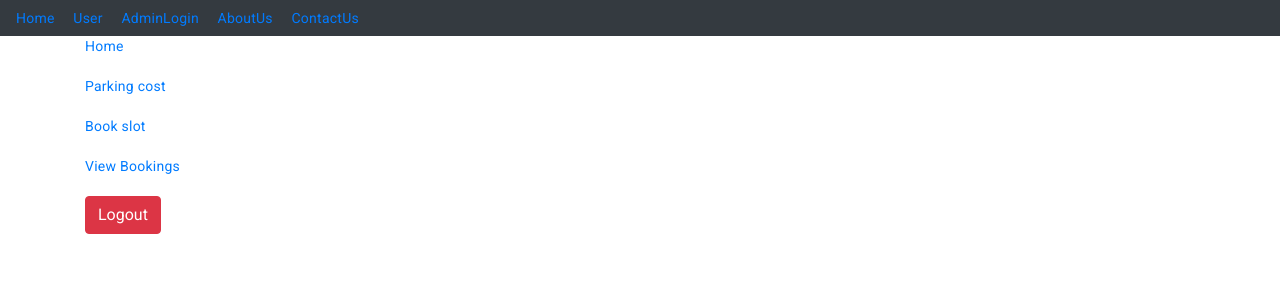
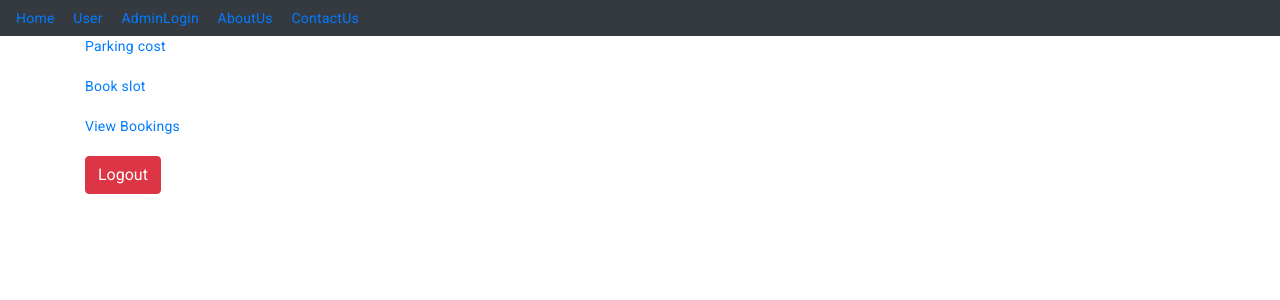
Before and after one commit to prabhupiraji/OnlineParkingBoookingApp, an Angular app: page /user-home in a window 1280 px wide. Shown: the top 300 px of the page. Built offline with nearby package versions, Linux system fonts and the light colour scheme.

Commit message:
removed home link form navbar

```diff
--- a/src/app/user-home/user-home.component.html
+++ b/src/app/user-home/user-home.component.html
@@ -2,9 +2,6 @@
 
   <!-- <nav class="navbar navbar-expand-sm bg-dark navbar-dark"> -->
     <ul class="navbar-nav">
-        <li class="nav-item">
-            <a routerLink="/home" routerLinkActive="active" >Home</a>
-        </li>&nbsp;&nbsp;&nbsp;&nbsp;&nbsp;
         <li class="nav-item">
             <a routerLink="user-costperhr" routerLinkActive="active">Parking cost</a>
         </li>&nbsp;&nbsp;&nbsp;&nbsp;&nbsp;
```
